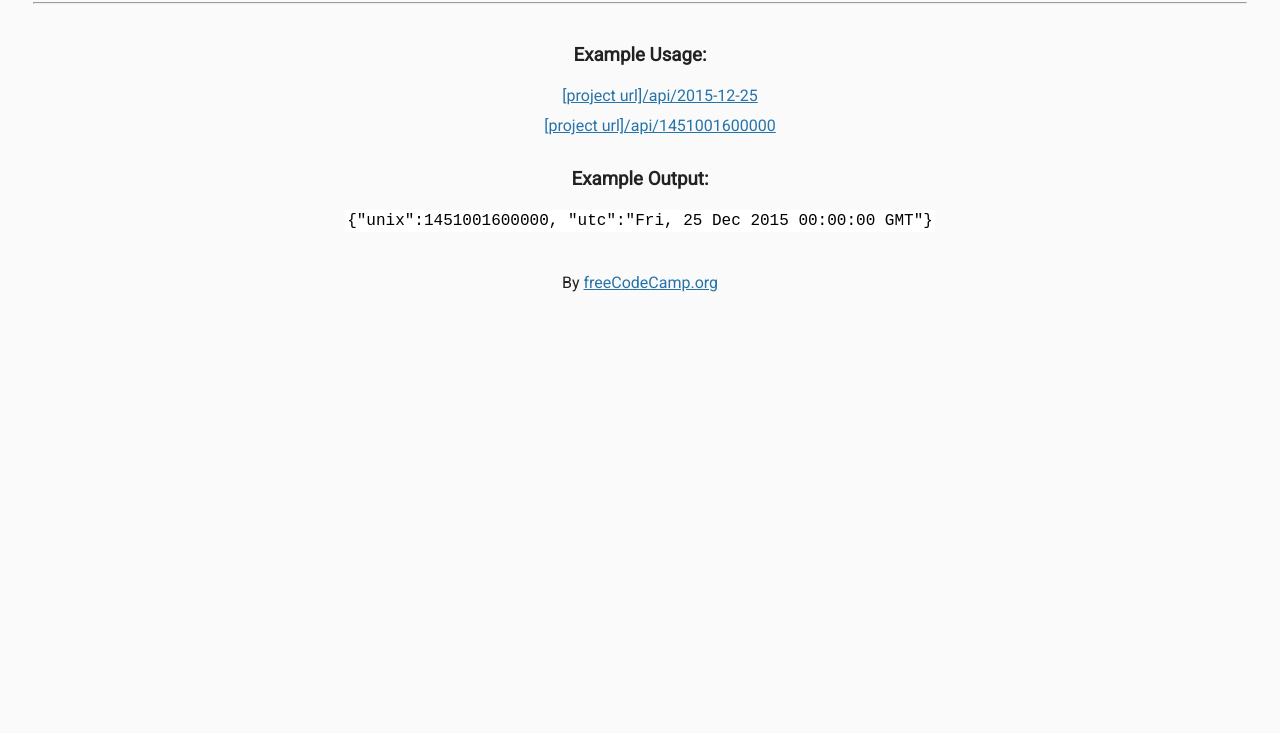
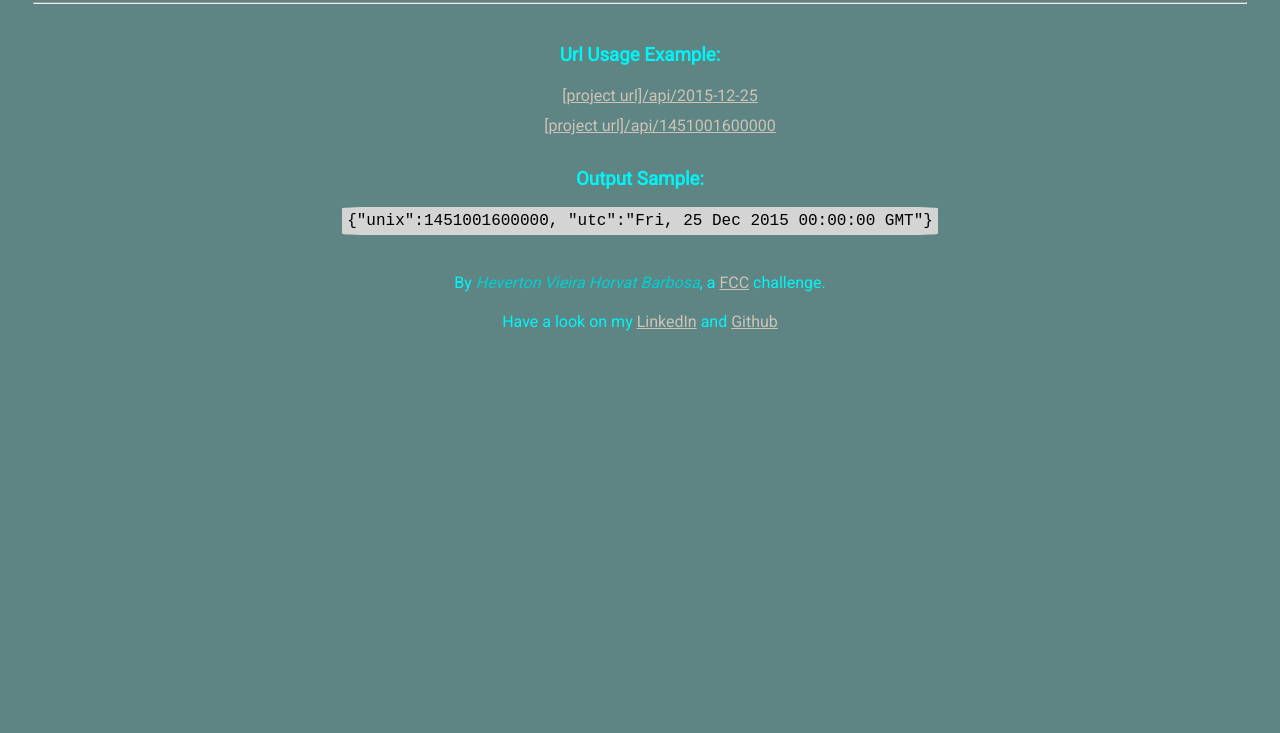
Before and after one commit to hverton1a/Timestamp_microservice, a website: page views/index.html in a window 1280 px wide. Shown: the part 67-800 px from the top of the page. Drawn offline with Linux system fonts and the light colour scheme; files that its build step writes are made by us from their sources.

Commit message:
css customization

```diff
--- a/package.json
+++ b/package.json
@@ -7,6 +7,7 @@
 		"start": "node server.js"
 	},
 	"dependencies": {
+		"@material-ui/icons": "^4.11.2",
 		"cors": "^2.8.0",
 		"express": "^4.17.1",
 		"express-rate-limit": "^5.3.0"
--- a/public/style.css
+++ b/public/style.css
@@ -3,8 +3,8 @@
 body {
 	font-family: 'Roboto', sans-serif;
 	font-size: 16px;
-	color: #222;
-	background-color: #FaFaFa;
+	color: #00F6F6;
+	background-color: #5F8484;
 	text-align: center;
 	line-height: 1.4em;
 }
@@ -29,8 +29,14 @@ hr {
 code {
   font-family: monospace;
   padding: 2px;
-  color: black;
-  background-color: #fff;
+  color: #000;
+  background-color: #D4D4D4;
+	padding:5px;border-radius:5%;
+}
+
+spam{
+	color:#05cfcf;
+	font-style: italic;
 }
 
 ul {
@@ -42,5 +48,5 @@ li {
 }
 
 a {
-	color: #2574A9;
+	color: #CCC5B7;
 }
--- a/views/index.html
+++ b/views/index.html
@@ -9,24 +9,28 @@
    </head>
 
    <body>
+     <main>
+
     <h1>Timestamp Microservice</h1>
     <hr />
     <div class="container">
-      <h3>Example Usage:</h3>
+      <h3>Url Usage Example:</h3>
       <ul>
         <li><a href="api/2015-12-25">[project url]/api/2015-12-25</a></li>
         <li><a href="api/1451001600000">[project url]/api/1451001600000</a></li>
       </ul>
 
-      <h3>Example Output:</h3>
+      <h3>Output Sample:</h3>
       <p>
         <code>{"unix":1451001600000, "utc":"Fri, 25 Dec 2015 00:00:00 GMT"}</code>
       </p>
     </div>
     <div class="footer">
       <p>
-        By <a href="https://www.freecodecamp.org/">freeCodeCamp.org</a>
+        By <spam>Heverton Vieira Horvat Barbosa</spam>, a <a href="https://www.freecodecamp.org/">FCC</a> challenge.
       </p>
+      <p>Have a look on my <a href="#" target="_blank">LinkedIn</a> and <a href="#" target="_blank">Github</a></p>
     </div>
+  </main>
   </body>
 </html>
```
Also changed, not shown: 1 other file.
